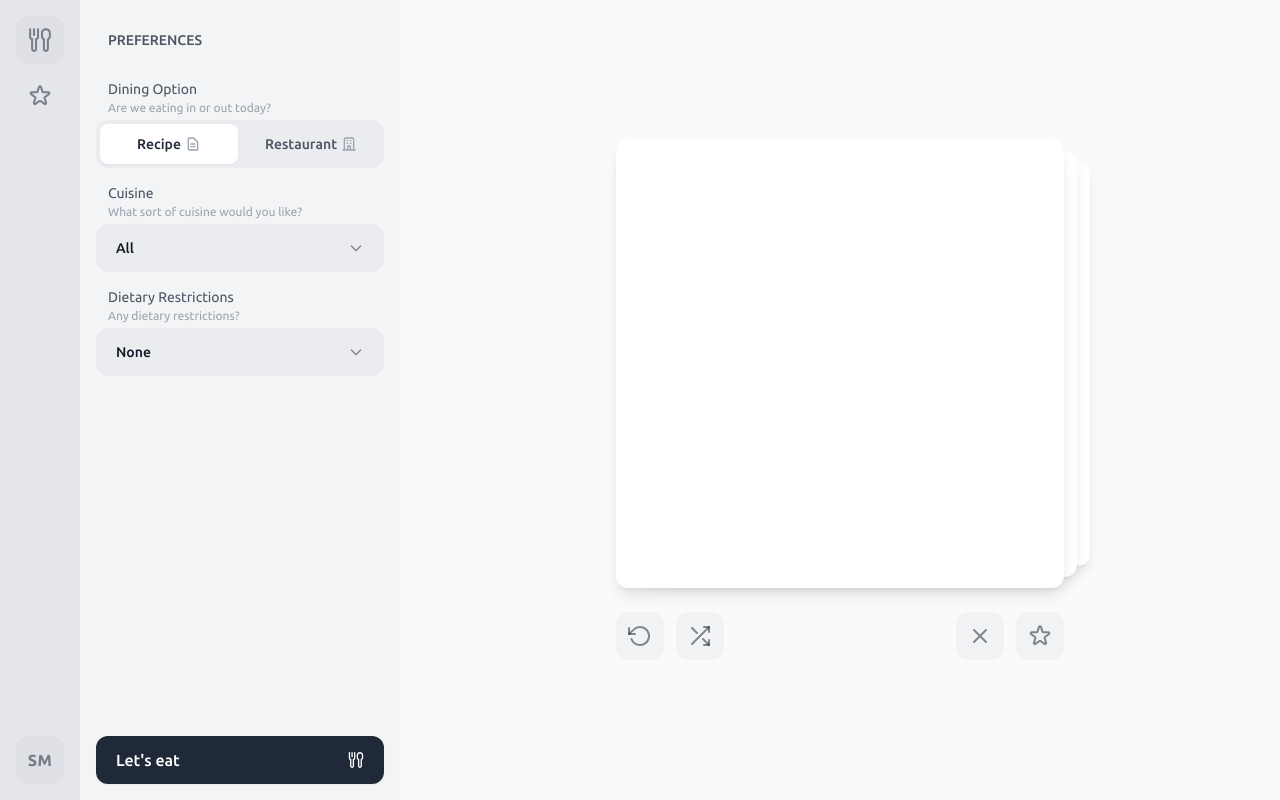
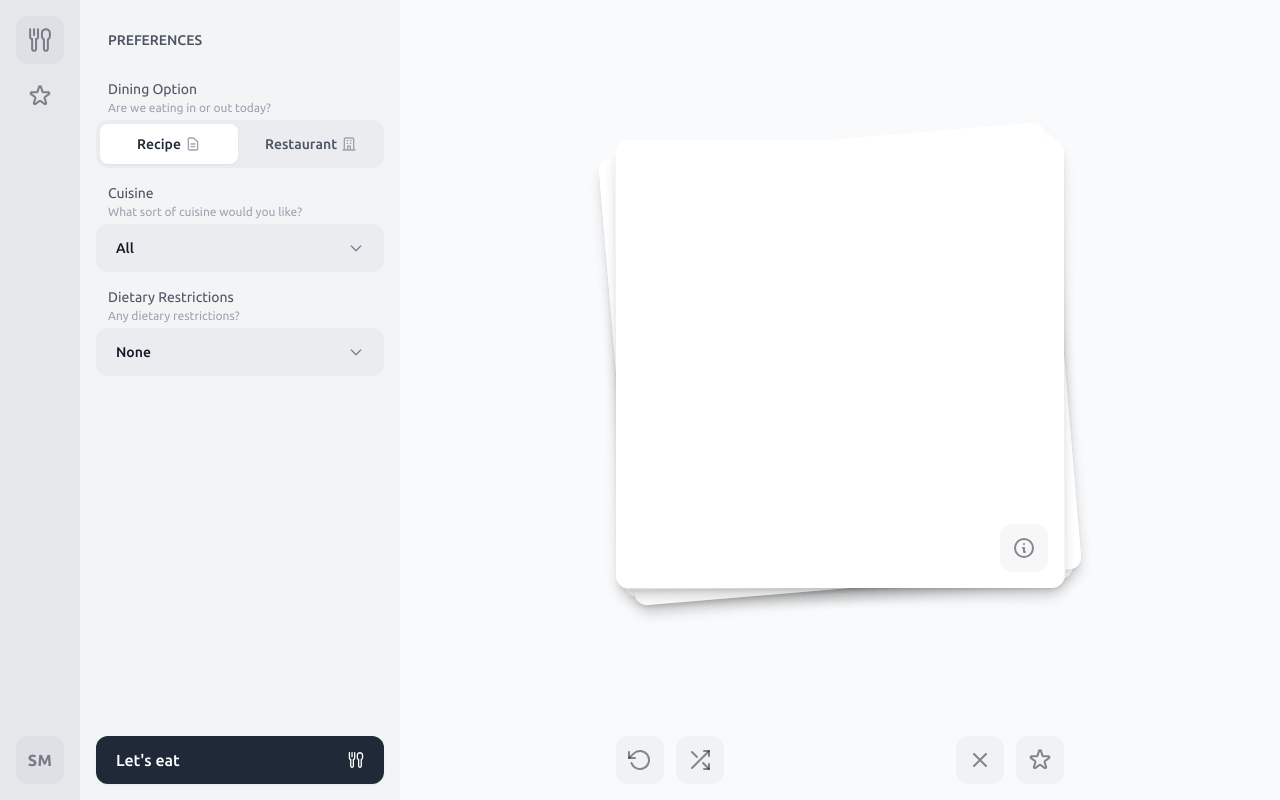
Before and after one commit to sammagee/forknspoon, a Next.js app: page / in a window 1280 px wide. Built offline with nearby package versions, Linux system fonts and the light colour scheme.

Commit message:
add card swipe and cardstack

```diff
--- a/config/icons.tsx
+++ b/config/icons.tsx
@@ -26,6 +26,21 @@ const icons = (className?: string) => ({
         strokeLinejoin="round"
         strokeWidth={2}
         d="M19 9l-7 7-7-7"
+      />
+    </svg>
+  ),
+  info: (
+    <svg
+      className={className}
+      fill="none"
+      viewBox="0 0 24 24"
+      stroke="currentColor"
+    >
+      <path
+        strokeLinecap="round"
+        strokeLinejoin="round"
+        strokeWidth={2}
+        d="M13 16h-1v-4h-1m1-4h.01M21 12a9 9 0 11-18 0 9 9 0 0118 0z"
       />
     </svg>
   ),
--- a/src/components/Card.tsx
+++ b/src/components/Card.tsx
@@ -1,27 +1,141 @@
 import clsx from 'clsx'
-import { FC, ReactChild } from 'react'
+import { motion, useAnimation, useMotionValue } from 'framer-motion'
+import { FC, ReactChild, useEffect, useRef, useState } from 'react'
+import IconButton from './IconButton'
 
 interface Props {
   children?: ReactChild[] | ReactChild
-  index: number
+  drag: boolean
+  id?: any
+  onVote(item: any, vote: boolean): void
 }
 
-const Card: FC<Props> = ({ children, index }) => {
-  const displayClasses =
-    {
-      0: 'relative scale-100 z-30',
-      1: 'absolute translate-x-6 scale-95 z-20',
-      2: 'absolute translate-x-12 scale-90 z-10',
-    }[index] || 'hidden'
+const Card: FC<Props> = ({ children, drag, onVote, id }) => {
+  const cardElem = useRef<HTMLDivElement>(null)
+  const x = useMotionValue(0)
+  const controls = useAnimation()
+  const [constrained, setConstrained] = useState(true)
+  const [direction, setDirection] = useState<'left' | 'right' | undefined>()
+  const [velocity, setVelocity] = useState<number>()
+
+  const getVote = (childNode: any, parentNode: any) => {
+    const childRect = childNode.getBoundingClientRect()
+    const parentRect = parentNode.getBoundingClientRect()
+    let result =
+      parentRect.left >= childRect.right
+        ? false
+        : parentRect.right <= childRect.left
+        ? true
+        : undefined
+    return result
+  }
+
+  const getDirection = () => {
+    return velocity && velocity >= 1
+      ? 'right'
+      : velocity && velocity <= -1
+      ? 'left'
+      : undefined
+  }
+
+  const getTrajectory = () => {
+    setVelocity(x.getVelocity())
+    setDirection(getDirection())
+  }
+
+  const flyAway = (min: number) => {
+    if (!cardElem.current) return
+    const flyAwayDistance = (direction: 'left' | 'right') => {
+      // @ts-ignore
+      const parentWidth =
+        // @ts-ignore
+        cardElem.current.parentNode.getBoundingClientRect().width
+      // @ts-ignore
+      const childWidth = cardElem.current.getBoundingClientRect().width
+      return direction === 'left'
+        ? -parentWidth / 2 - childWidth / 2
+        : parentWidth / 2 + childWidth / 2
+    }
+
+    // @ts-ignore
+    if (direction && Math.abs(velocity) > min) {
+      setConstrained(false)
+      controls.start({
+        x: flyAwayDistance(direction),
+      })
+    }
+  }
+
+  useEffect(() => {
+    const unsubscribeX = x.onChange(() => {
+      const childNode = cardElem.current
+      // @ts-ignore
+      const parentNode = cardElem.current.parentNode
+      const result = getVote(childNode, parentNode)
+      // @ts-ignore
+      result !== undefined && onVote(result)
+    })
+
+    return () => unsubscribeX()
+  })
 
   return (
-    <div
-      className={clsx(
-        'w-full max-w-md py-56 bg-white shadow-lg rounded-xl',
-        displayClasses
-      )}
-    ></div>
+    <motion.div
+      animate={controls}
+      className="!absolute w-full max-w-md z-50"
+      drag={drag}
+      dragConstraints={constrained && { left: 0, right: 0, top: 0, bottom: 0 }}
+      dragElastic={1}
+      ref={cardElem}
+      style={{ x }}
+      onDrag={getTrajectory}
+      onDragEnd={() => flyAway(500)}
+      whileTap={{ scale: 1.1 }}
+    >
+      <div
+        className={clsx(
+          'py-56 bg-white shadow-lg rounded-xl transform transition-transform duration-150 ease-in-out',
+          drag && '!rotate-0'
+        )}
+        style={{
+          transform: `rotate(${Math.random() * (5 - -5) + -5}deg)`,
+        }}
+      >
+        {children}
+
+        <IconButton
+          className="absolute right-4 bottom-4"
+          name="info"
+          variant="secondary"
+          flat
+        />
+      </div>
+    </motion.div>
   )
 }
 
 export default Card
+
+// const Card: FC<Props> = ({ children, index }) => {
+//   const displayClasses =
+//     {
+//       0: 'relative scale-100 z-30',
+//       1: 'absolute translate-x-6 scale-95 z-20',
+//       2: 'absolute translate-x-12 scale-90 z-10',
+//     }[index] || 'hidden'
+
+//   return (
+//     <motion.div
+//       className={clsx(
+//         'w-full max-w-md py-56 bg-white shadow-lg rounded-xl',
+//         displayClasses
+//       )}
+//       onTap={(event) => event.preventDefault()}
+//       whileTap={{ scale: index === 0 ? 1.05 : 1 }}
+//     >
+//       {children}
+//     </motion.div>
+//   )
+// }
+
+// export default Card
--- /dev/null
+++ b/src/components/CardStack.tsx
@@ -0,0 +1,39 @@
+import { Children, FC, useState } from 'react'
+import Card from './Card'
+
+interface Props {
+  onVote(item: any, vote: boolean): void
+}
+
+const CardStack: FC<Props> = ({ children, onVote }) => {
+  const [stack, setStack] = useState(Children.toArray(children))
+
+  const pop = (array: any[]) =>
+    array.filter((_, index) => index < array.length - 1)
+
+  const handleVote = (item: any, vote: boolean) => {
+    let newStack = pop(stack)
+    setStack(newStack)
+    onVote(item, vote)
+  }
+
+  return (
+    <div className="z-10 flex items-center justify-center flex-1 w-full h-full overflow-hidden">
+      {stack.map((item: any, index: number) => {
+        let isTop = index === stack.length - 1
+
+        return (
+          <Card
+            drag={isTop} // Only top card is draggable
+            key={item.key || index}
+            onVote={(result) => handleVote(item, result)}
+          >
+            {item}
+          </Card>
+        )
+      })}
+    </div>
+  )
+}
+
+export default CardStack
--- a/src/views/App.tsx
+++ b/src/views/App.tsx
@@ -1,6 +1,6 @@
 import Head from 'next/head'
 import { FC } from 'react'
-import Card from '../components/Card'
+import CardStack from '../components/CardStack'
 import IconButton from '../components/IconButton'
 import Preferences from '../fragments/Preferences'
 import AppLayout from '../layout/AppLayout'
@@ -20,11 +20,13 @@ const App: FC = () => {
         <div className="flex flex-1">
           <Preferences />
 
-          <section className="flex flex-col justify-center flex-1 p-4">
-            <div className="relative flex items-center justify-center">
-              {[1, 2, 3].map((val, index) => (
-                <Card index={index} key={index}></Card>
-              ))}
+          <section className="relative flex flex-col justify-center flex-1 p-4">
+            <div className="flex items-center justify-center flex-1">
+              <CardStack onVote={(item, vote) => console.log(item.props, vote)}>
+                {[...(Array(5) as any).keys()].map((val) => (
+                  <div key={val} />
+                ))}
+              </CardStack>
             </div>
 
             <footer className="flex items-center justify-between w-full max-w-md mx-auto mt-6 space-x-3">
```
